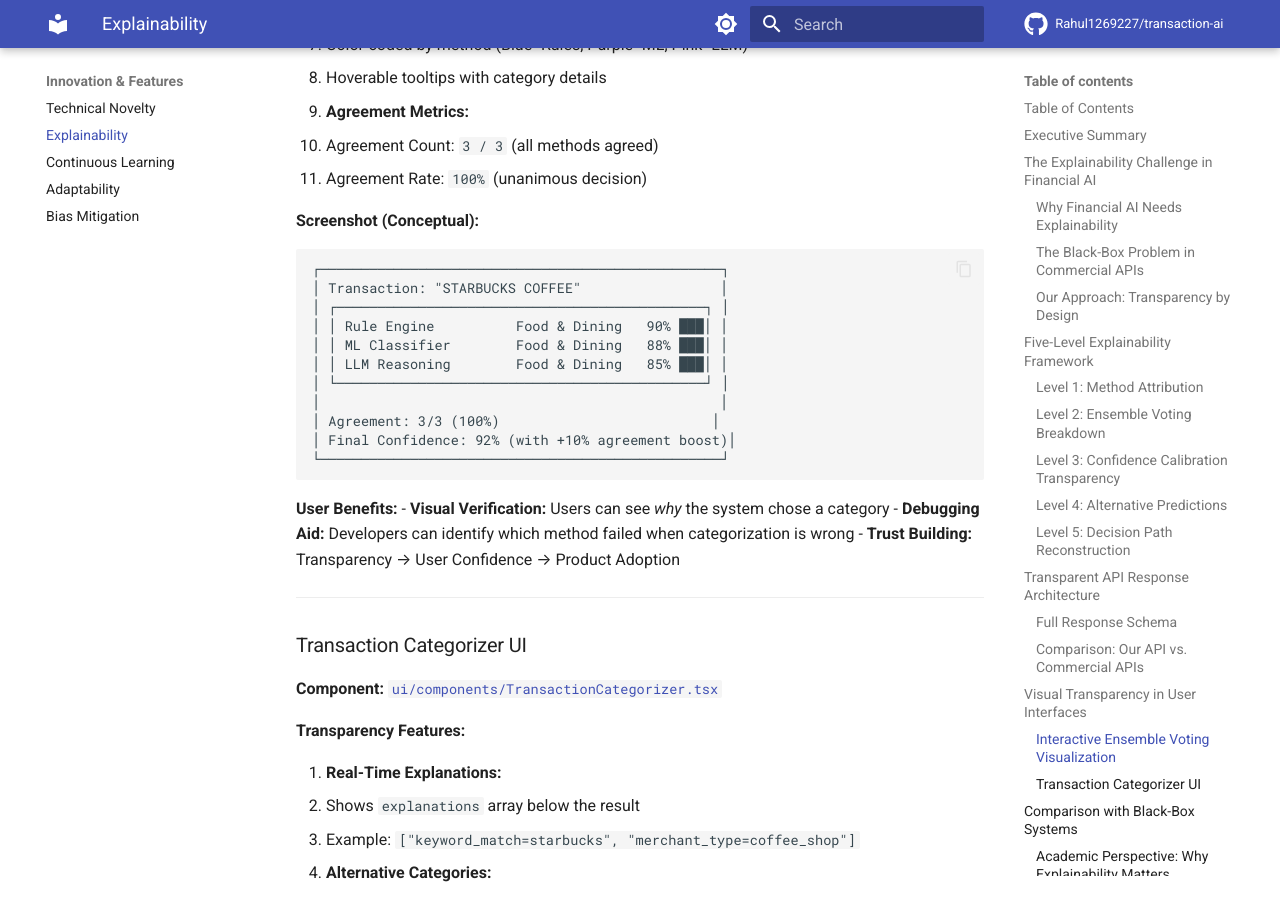
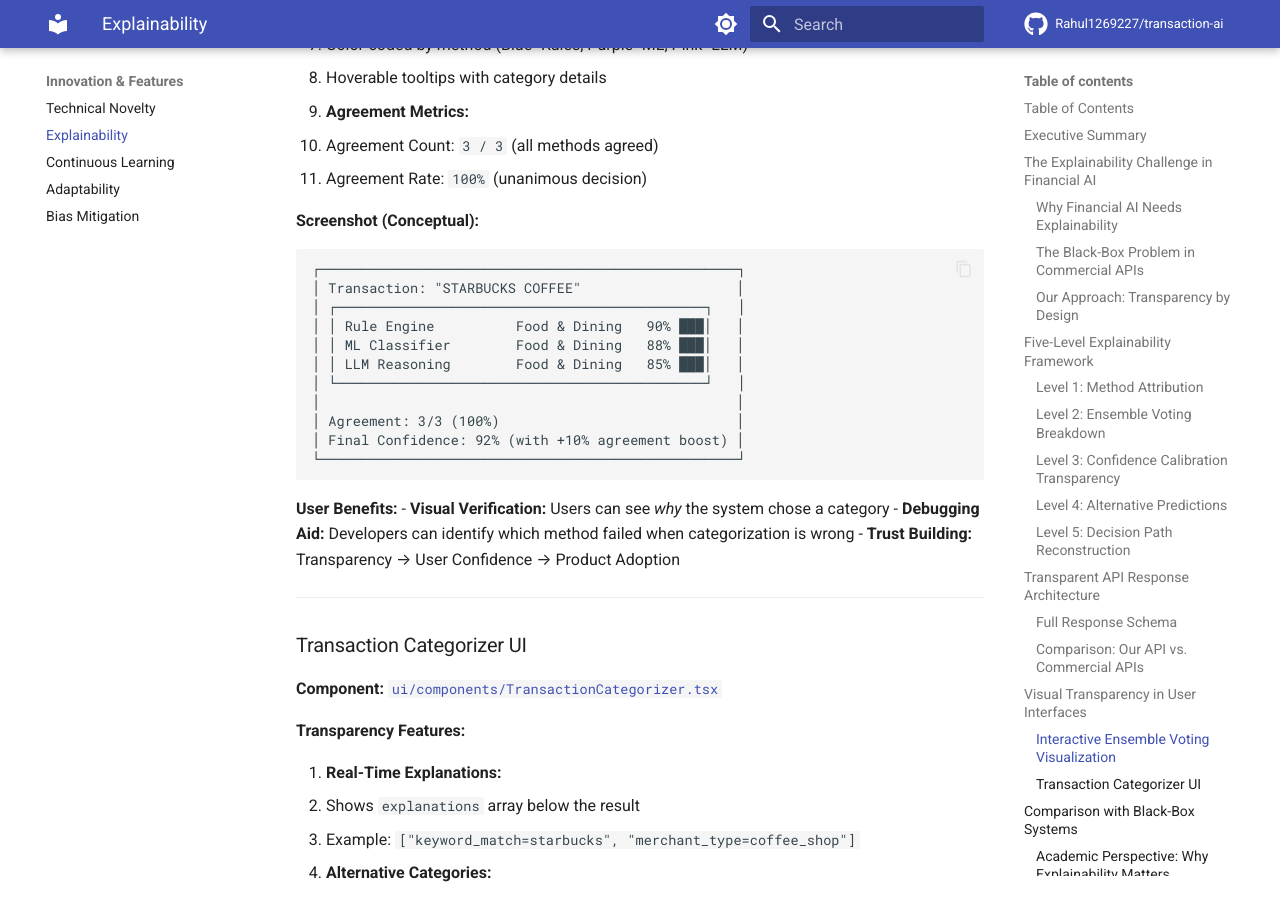
Before and after one commit to Rahul1269227/transaction-ai, an MkDocs documentation site: the page built from docs/2.2_Explainability_and_Transparency.md, in a window 1280 px wide and 900 px high, scrolled down 10499 px. Built offline with MkDocs 1.6.1 and Material for MkDocs 9.7.7, drawn with Linux system fonts in a browser that asks for light colours; comment, search, counter and statistics services are not loaded; the version menu is left out.

````diff
--- a/docs/2.2_Explainability_and_Transparency.md
+++ b/docs/2.2_Explainability_and_Transparency.md
@@ -481,17 +481,17 @@ Our web UI provides **real-time transparency** through interactive charts showin
 
 **Screenshot (Conceptual):**
 ```
-┌─────────────────────────────────────────────────┐
-│ Transaction: "STARBUCKS COFFEE"                 │
-│ ┌─────────────────────────────────────────────┐ │
-│ │ Rule Engine          Food & Dining   90% ███│ │
-│ │ ML Classifier        Food & Dining   88% ███│ │
-│ │ LLM Reasoning        Food & Dining   85% ███│ │
-│ └─────────────────────────────────────────────┘ │
-│                                                 │
-│ Agreement: 3/3 (100%)                          │
-│ Final Confidence: 92% (with +10% agreement boost)│
-└─────────────────────────────────────────────────┘
+┌───────────────────────────────────────────────────┐
+│ Transaction: "STARBUCKS COFFEE"                   │
+│ ┌─────────────────────────────────────────────┐   │
+│ │ Rule Engine          Food & Dining   90% ███│   │
+│ │ ML Classifier        Food & Dining   88% ███│   │
+│ │ LLM Reasoning        Food & Dining   85% ███│   │
+│ └─────────────────────────────────────────────┘   │
+│                                                   │
+│ Agreement: 3/3 (100%)                             │
+│ Final Confidence: 92% (with +10% agreement boost) │
+└───────────────────────────────────────────────────┘
 ```
 
 **User Benefits:**
@@ -1082,6 +1082,9 @@ Our 5-level explainability framework ensures that **every stakeholder** - from e
 ---
 
 **Document Version:** 1.0
+
 **Author:** Transaction AI Team
+
 **Last Review:** 2025-11-20
+
 **Next Review:** 2026-02-20
````
